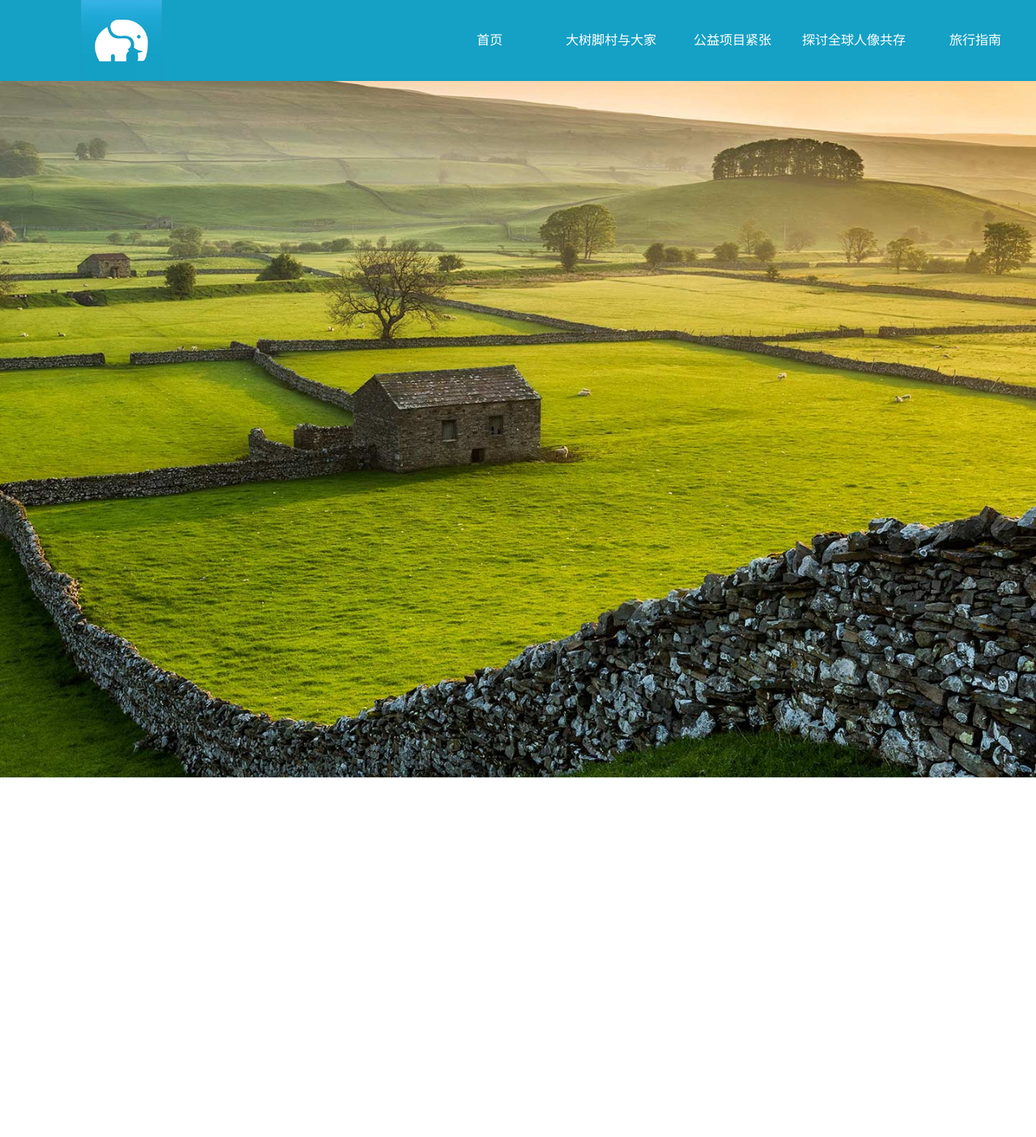
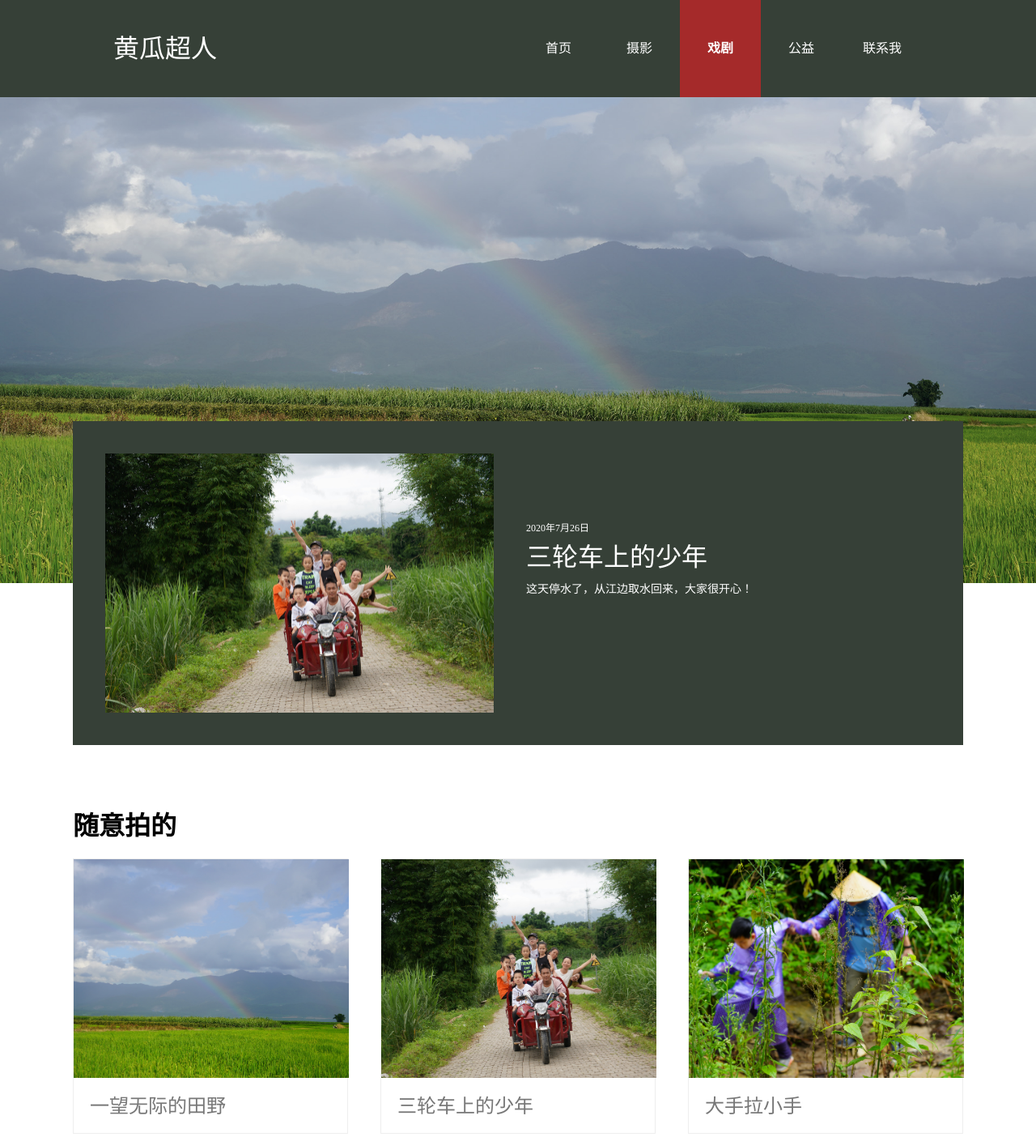
Before and after one commit to luffyhuang/summer, a plain HTML site: page index.html in a window 1280 px wide. Shown: the top 1404 px of the page at 81% size. Drawn offline with Linux system fonts and the light colour scheme.

```diff
--- a/css/index.css
+++ b/css/index.css
@@ -2,14 +2,37 @@
 .header {
     position: relative;
     width: 100%;
-    height: 960px;
-    background-image: url(../photo/bg001.jpg);
-    background-size: cover;
-    background-position: center center;
+    background-color: #364037;
+    cursor: url('../images/xin.png'),pointer;
 
 }
-.body{
-    min-height: 600px;
+.active{
+    background-color: brown;
+    font-weight: bold;
+}
+.header-content{
+    position: relative;
+    width: 1000px;
+    height: 120px;
+
+    margin: 0 auto;
+
+}
+.banner{
+    height: 600px;
+    width: 100%;
+    background-image: url(../images/DSC04307.jpg);
+    -webkit-filter: grayscale(30%); /* Chrome, Safari, Opera */
+    filter: grayscale(30%);
+      background-size: cover;
+      background-position: bottom center;
+  }
+body{
+
+  width: 100%;
+    /* background-image: url(../images/page.png); */
+    background-size: cover;
+    background-position: top center;
 }
 
 .logo{
@@ -22,7 +45,8 @@
     line-height: 100px;
     text-align: center;
     color: #fff;
-    background-color:#15a0c5;
+    background-color: #364037;
+
 
 }
 
@@ -30,20 +54,20 @@
 .logo-text {
     display: block;
     position: absolute;
-    left: 100px;
+    left: 0px;
     width:200px;
-    height: 100px;
+    height: 120px;
     text-decoration:none;
     color: #fff;
     font-size: 32px;
-    line-height: 100px;
+    line-height: 120px;
 
 }
 
 
 /************ 导航***********************************/
 .nav-area {
-    background-color: #15a0c5;
+
     height: 100px;
     width: 100%;
 }
@@ -58,7 +82,7 @@
 .nav dd {
 float: left;
     font-size: 16px;
-    height: 100px;
+    height: 120px;
 
 
 }
@@ -68,10 +92,86 @@
     text-align: center;
     color: #fff;
     position: relative;
-    width: 150px;
-    height: 100px;
-    line-height: 100px;
+    width: 100px;
+    height: 120px;
+    line-height: 120px;
 }
 
 
 /************ 导航***********************************/
+
+
+.body-content{
+    opacity: 1;
+    position: relative;
+    width: 1100px;
+top: -200px;
+
+    margin: 0 auto;
+
+}
+.top-photo{
+
+position: relative;
+padding-left: 560px;
+padding-top: 120px;
+color: #fff;
+background-color: #364037;
+height: 400px;
+}
+.top-photo>.img{
+    position: absolute;
+    top: 40px;
+    left: 40px;
+     width: 480px;
+    }
+
+.top-photo>.time{
+    font-size: 12px;
+    line-height: 24px;
+}
+.top-photo>.name{
+    font-size: 32px;
+line-height: 48px;
+}
+.top-photo>.intro{
+    font-size: 14px;
+    line-height: 32px;
+}
+
+.photo-area{
+    margin-top: 60px;
+}
+.photo-area>.title{
+    font-size: 32px;
+    font-weight: bold;
+line-height: 80px;
+}
+.photo-list{
+    display: flex;
+        flex-wrap: wrap;
+        justify-content:space-between;
+}
+
+.photo-item{
+    display: inline-block;
+    width: 340px;
+    height: 340px;
+    margin-bottom: 40px;
+    border: 1px solid #eee;
+}
+.photo-item .img{
+    width: 340px;
+    height: 270px;
+    background-size: cover;
+    background-position: center center;
+}
+.photo-item .name{
+    padding-left: 20px;
+    height: 70px;
+    line-height: 70px;
+    font-size: 24px;
+    color: #777;
+
+
+}
--- a/index.html
+++ b/index.html
@@ -4,31 +4,34 @@
 <head>
     <meta charset="UTF-8">
     <meta name="viewport" content="width=device-width, initial-scale=1.0">
-    <title>人象冲突</title>
+    <title>黄超</title>
     <link rel="stylesheet" type="text/css" href="css/reset.css">
     <link rel="stylesheet" type="text/css" href="css/index.css">
+
 </head>
 
 <body>
-    <div class="header">
-        <a href="#" class="logo-text">
-        <img class="logo" src="./photo/logo.png"/>
-        </a>
+
+<div class="header">
+
+    <div class="header-content">
+
+        <div class="logo-text">黄瓜超人</div>
         <div class="nav-area">
 
             <dl class="nav">
                 <dd ><a href="#">首页</a></dd>
                 <dd>
-                    <a href=""> 大树脚村与大家</a>
+                    <a target="_blank" href="ngo.html">摄影</a>
+                </dd>
+                <dd class="active">
+                    <a href="">戏剧</a>
                 </dd>
                 <dd>
-                    <a href="">公益项目紧张</a>
+                    <a href="">公益</a>
                 </dd>
                 <dd>
-                    <a href="">探讨全球人像共存</a>
-                </dd>
-                <dd>
-                    <a href="">旅行指南</a>
+                    <a href="">联系我</a>
                 </dd>
 
             </dl>
@@ -36,15 +39,59 @@
 
 
         </div>
-        <div class="banner">
-        </div>
     </div>
-    <div class="body">
 
     </div>
+<div class="banner">
+
+</div>
+ <div class="body">
+  <div class="body-content">
+    <div class="top-photo">
+
+        <img class="img" src="./images/DSC03044.jpg">
+        <div class="time">2020年7月26日</div>
+        <div class="name">三轮车上的少年</div>
+        <div class="intro">这天停水了，从江边取水回来，大家很开心！</div>
+    </div>
+    <div class="photo-area">
+        <div class="title">随意拍的</div>
+<div class="photo-list">
+    <div class="photo-item">
+        <div class="img" style="background-image: url(./images/DSC04307.jpg);"></div>
+        <div class="name">一望无际的田野</div>
+    </div>
+    <div class="photo-item">
+        <div class="img" style="background-image: url(./images/DSC03044.jpg);"></div>
+        <div class="name">三轮车上的少年</div>
+    </div>
+    <div class="photo-item">
+        <div class="img" style="background-image: url(./images/DSC03122.jpg);"></div>
+        <div class="name">大手拉小手</div>
+    </div>
+    <div class="photo-item">
+        <div class="img" style="background-image: url(./images/DSC04307.jpg);"></div>
+        <div class="name">一望无际的田野</div>
+    </div>
+    <div class="photo-item">
+        <div class="img" style="background-image: url(./images/DSC03044.jpg);"></div>
+        <div class="name">三轮车上的少年</div>
+    </div>
+    <div class="photo-item">
+        <div class="img" style="background-image: url(./images/DSC03122.jpg);"></div>
+        <div class="name">大手拉小手</div>
+    </div>
+</div>
+    </div>
+
+
+
+
+</div>
+</div>
     </div>
     <div class="footer">
-        © 2020 by 中南屋
+        © 2020 by superyellow
     </div>
 
 
--- /dev/null
+++ b/index.js
@@ -0,0 +1 @@
+console.log("hello world!")
```
Also changed, not shown: demo/ngo.html (added, +37 -0 lines), float.html (+20 -3 lines), demo/img/yellow.jpg (added), images/DSC03044.jpg (added), images/DSC03122.jpg (added), images/DSC04307.jpg (added), images/xin.png (added), 5 other files.
